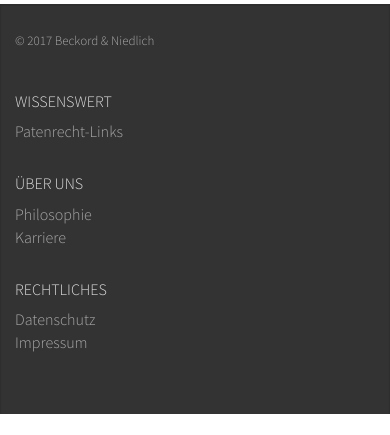
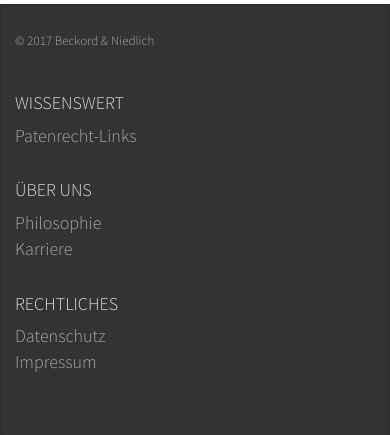
Before and after one commit to pow2studio/bn-website, a plain HTML site: page de/index.html in a window 390 px wide. Shown: the part 6446-6881 px from the top of the page. Before the commit the page ends 6860 px from the top, so only its background shows below. Drawn offline with nearby package versions, Linux system fonts and the light colour scheme.

Commit message:
Update 2017-08-13_14:21:25

```diff
--- a/assets/css/main.sass
+++ b/assets/css/main.sass
@@ -245,6 +245,6 @@ footer
   footer
     h4
       margin-top: 32px
-      font-size: 16px
+      font-size: 18px
     a
-      font-size: 16px
+      font-size: 18px
```
Also changed, not shown: assets/css/main.css.
